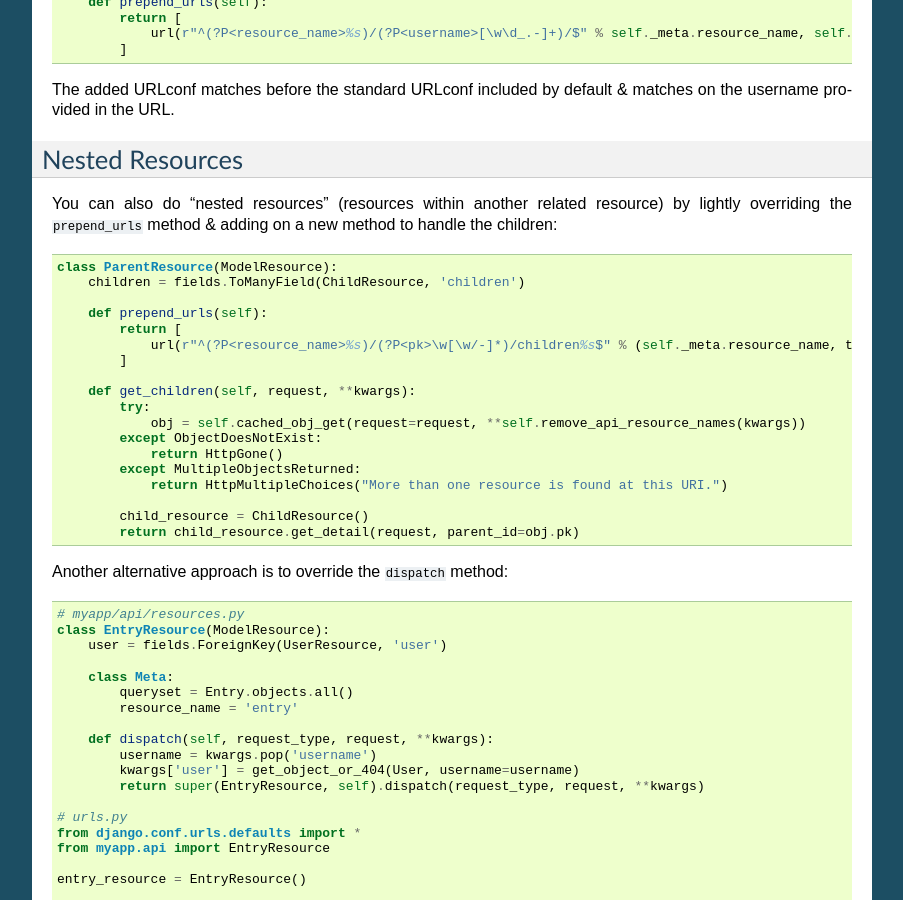
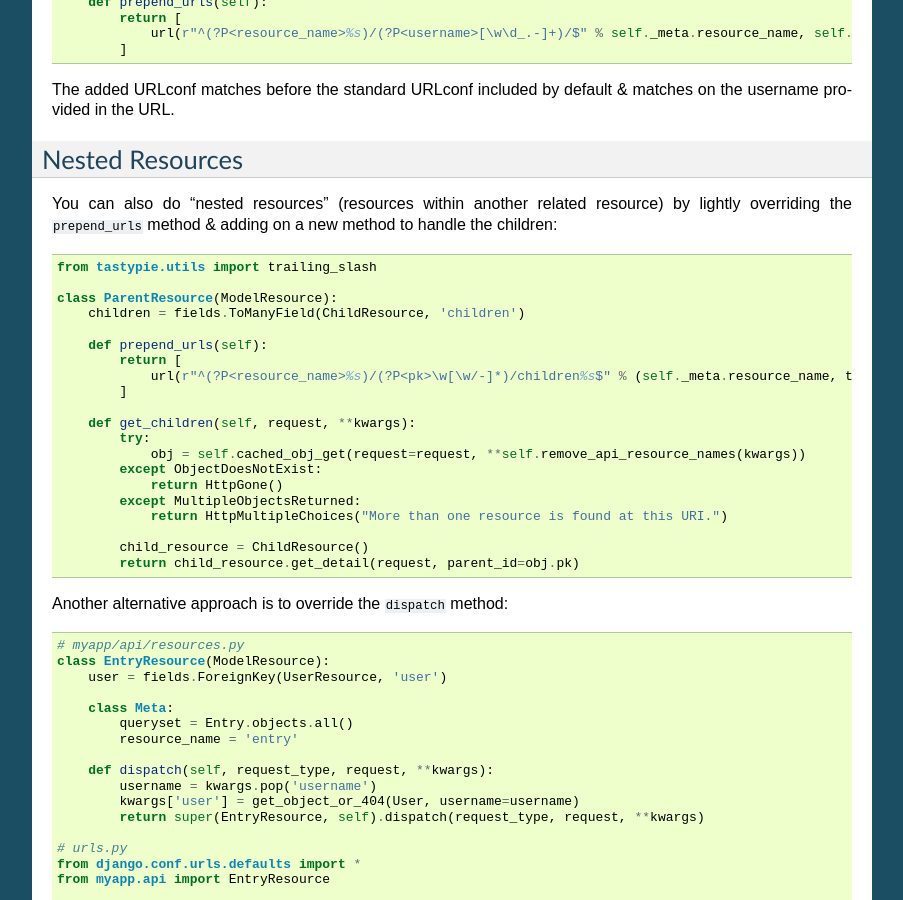
Before and after one commit to django-tastypie/django-tastypie, a Sphinx documentation site: the page built from docs/cookbook.rst, in a window 1280 px wide and 900 px high, scrolled down 1294 px. Shown: the whole window, without its empty margins (198-1101 px from the left). Built offline with Sphinx 7.4.7, drawn with Linux system fonts in a browser that asks for light colours.

Commit message:
Include import statement for trailing_slash
Didn't add imports for other things because the user probably
has figured out how to import ModelResource, etc., by the time
he gets to the cookbook. But `trailing_slash` was not used elsewhere,
so I though it would be useful to show where it comes from.

```diff
--- a/docs/cookbook.rst
+++ b/docs/cookbook.rst
@@ -96,6 +96,8 @@ Nested Resources
 You can also do "nested resources" (resources within another related resource)
 by lightly overriding the ``prepend_urls`` method & adding on a new method to
 handle the children::
+
+    from tastypie.utils import trailing_slash
 
     class ParentResource(ModelResource):
         children = fields.ToManyField(ChildResource, 'children')
```
